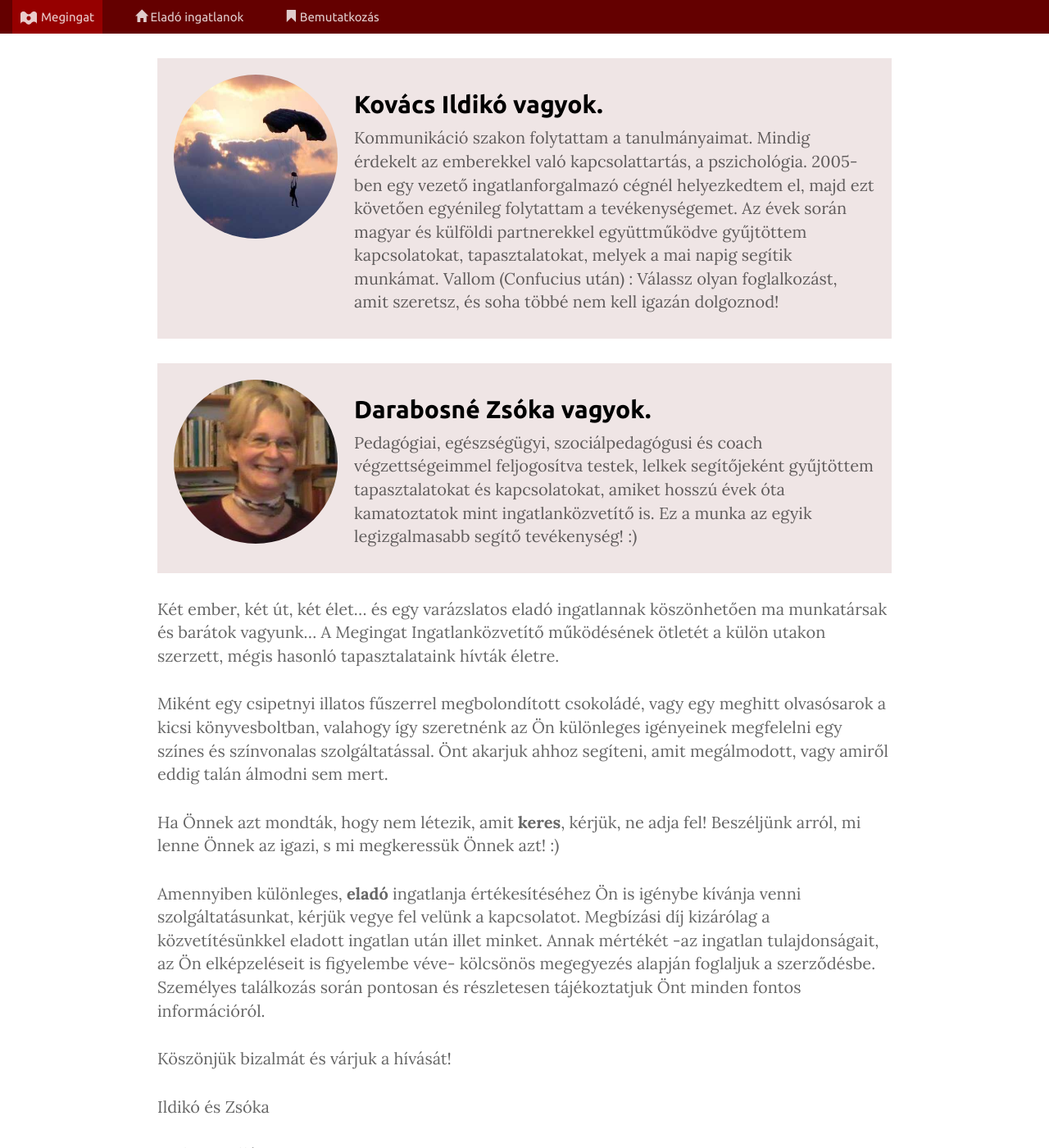
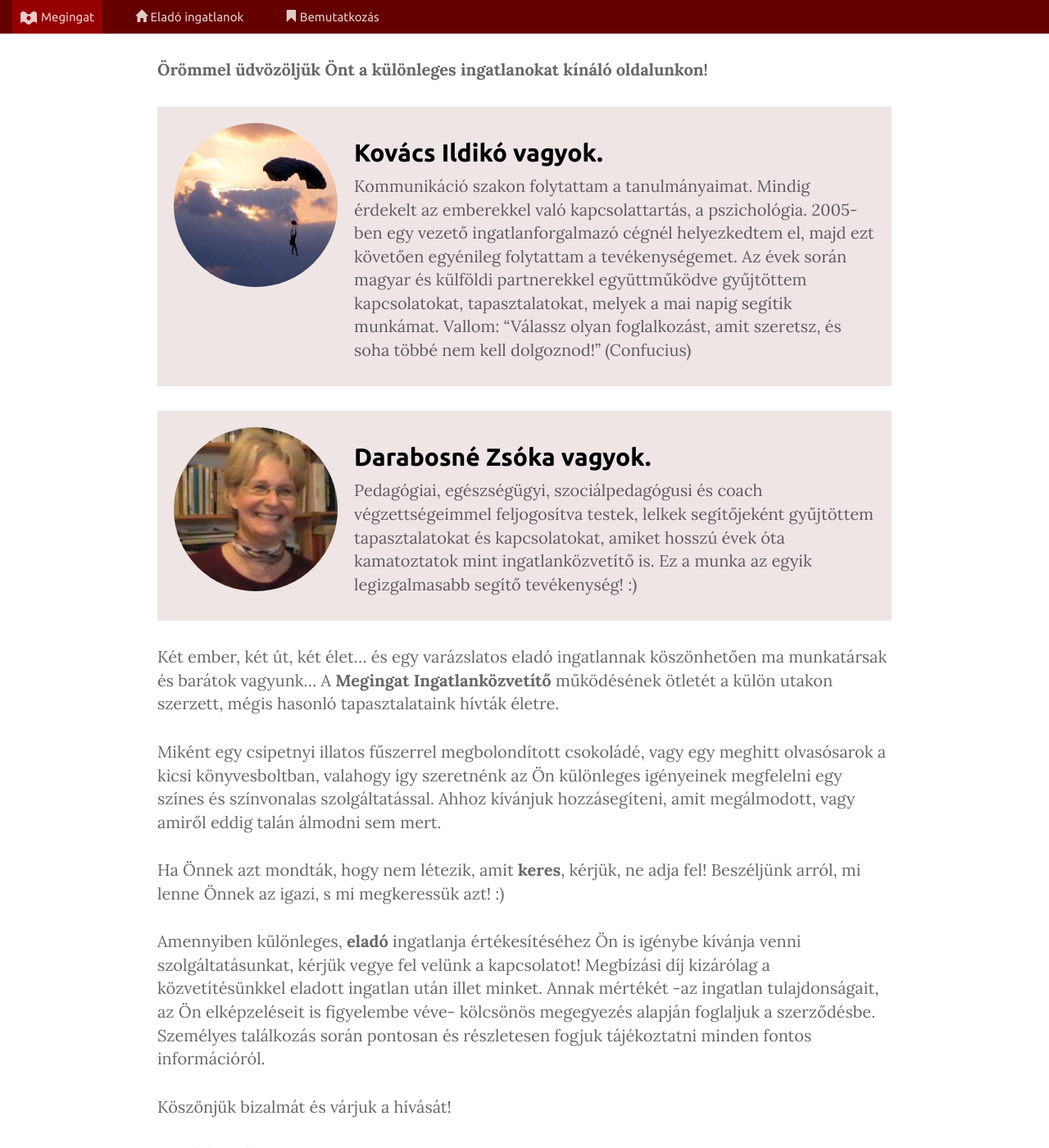
Before and after one commit to darabos/megingat, a Jekyll site: the page built from bemutatkozas/index.md, in a window 1280 px wide and 1400 px high. Shown: the whole window at 82% size. Built offline with Jekyll 4.4.1, drawn with Linux system fonts in a browser that asks for light colours; nearby versions of some CDN libraries.

Commit message:
Első mondat beszúrása, sok "Ön" törlése
Első mondat beszúrása, sok "Ön" törlése, stilisztikai javítások

```diff
--- a/bemutatkozas/index.md
+++ b/bemutatkozas/index.md
@@ -3,33 +3,35 @@ layout: felsorolas
 title: Megingat Ingatlanközvetítés
 ---
 
+**Örömmel üdvözöljük Önt a különleges ingatlanokat kínáló oldalunkon!**
+
 <div class="egyik" markdown="block">
 
 ![Ildikó](ildiko.jpg)
 
-# Kovács Ildikó vagyok.
+## Kovács Ildikó vagyok.
 
-Kommunikáció szakon folytattam a tanulmányaimat. Mindig érdekelt az emberekkel való kapcsolattartás, a pszichológia. 2005-ben egy vezető ingatlanforgalmazó cégnél helyezkedtem el, majd ezt követően egyénileg folytattam a tevékenységemet. Az évek során magyar és külföldi partnerekkel együttműködve gyűjtöttem kapcsolatokat, tapasztalatokat, melyek a mai napig segítik munkámat. Vallom (Confucius után) : Válassz olyan foglalkozást, amit szeretsz, és soha többé nem kell igazán dolgoznod!
+Kommunikáció szakon folytattam a tanulmányaimat. Mindig érdekelt az emberekkel való kapcsolattartás, a pszichológia. 2005-ben egy vezető ingatlanforgalmazó cégnél helyezkedtem el, majd ezt követően egyénileg folytattam a tevékenységemet. Az évek során magyar és külföldi partnerekkel együttműködve gyűjtöttem kapcsolatokat, tapasztalatokat, melyek a mai napig segítik munkámat. Vallom: "Válassz olyan foglalkozást, amit szeretsz, és soha többé nem kell dolgoznod!" (Confucius)
 
 </div>
 <div class="egyik" markdown="block">
 
 ![Zsóka](zsoka.jpg)
 
-# Darabosné Zsóka vagyok.
+## Darabosné Zsóka vagyok.
 
 Pedagógiai, egészségügyi, szociálpedagógusi és coach végzettségeimmel feljogosítva testek, lelkek segítőjeként gyűjtöttem tapasztalatokat és kapcsolatokat, amiket hosszú évek óta kamatoztatok mint ingatlanközvetítő is. Ez a munka az egyik legizgalmasabb segítő tevékenység! :)
 
 </div>
 
 Két ember, két út, két élet... és egy varázslatos eladó ingatlannak köszönhetően ma munkatársak és barátok vagyunk...
-A Megingat Ingatlanközvetítő működésének ötletét a külön utakon szerzett, mégis hasonló tapasztalataink hívták életre.
+A **Megingat Ingatlanközvetítő** működésének ötletét a külön utakon szerzett, mégis hasonló tapasztalataink hívták életre.
 
-Miként egy csipetnyi illatos fűszerrel megbolondított csokoládé, vagy egy meghitt olvasósarok a kicsi könyvesboltban, valahogy így szeretnénk az Ön különleges igényeinek megfelelni egy színes és színvonalas szolgáltatással. Önt akarjuk ahhoz segíteni, amit megálmodott, vagy amiről eddig talán álmodni sem mert.
+Miként egy csipetnyi illatos fűszerrel megbolondított csokoládé, vagy egy meghitt olvasósarok a kicsi könyvesboltban, valahogy így szeretnénk az Ön különleges igényeinek megfelelni egy színes és színvonalas szolgáltatással. Ahhoz kívánjuk hozzásegíteni, amit megálmodott, vagy amiről eddig talán álmodni sem mert.
 
-Ha Önnek azt mondták, hogy nem létezik, amit **keres**, kérjük, ne adja fel! Beszéljünk arról, mi lenne Önnek az igazi, s mi megkeressük Önnek azt! :)
+Ha Önnek azt mondták, hogy nem létezik, amit **keres**, kérjük, ne adja fel! Beszéljünk arról, mi lenne Önnek az igazi, s mi megkeressük azt! :)
 
-Amennyiben különleges, **eladó** ingatlanja értékesítéséhez Ön is igénybe kívánja venni szolgáltatásunkat, kérjük vegye fel velünk a kapcsolatot. Megbízási díj kizárólag a közvetítésünkkel eladott ingatlan után illet minket. Annak mértékét -az ingatlan tulajdonságait, az Ön elképzeléseit is figyelembe véve- kölcsönös megegyezés alapján foglaljuk a szerződésbe. Személyes találkozás során pontosan és részletesen tájékoztatjuk Önt minden fontos információról.
+Amennyiben különleges, **eladó** ingatlanja értékesítéséhez Ön is igénybe kívánja venni szolgáltatásunkat, kérjük vegye fel velünk a kapcsolatot! Megbízási díj kizárólag a közvetítésünkkel eladott ingatlan után illet minket. Annak mértékét -az ingatlan tulajdonságait, az Ön elképzeléseit is figyelembe véve- kölcsönös megegyezés alapján foglaljuk a szerződésbe. Személyes találkozás során pontosan és részletesen fogjuk tájékoztatni minden fontos információról.
 
 
 Köszönjük bizalmát és várjuk a hívását!
```
